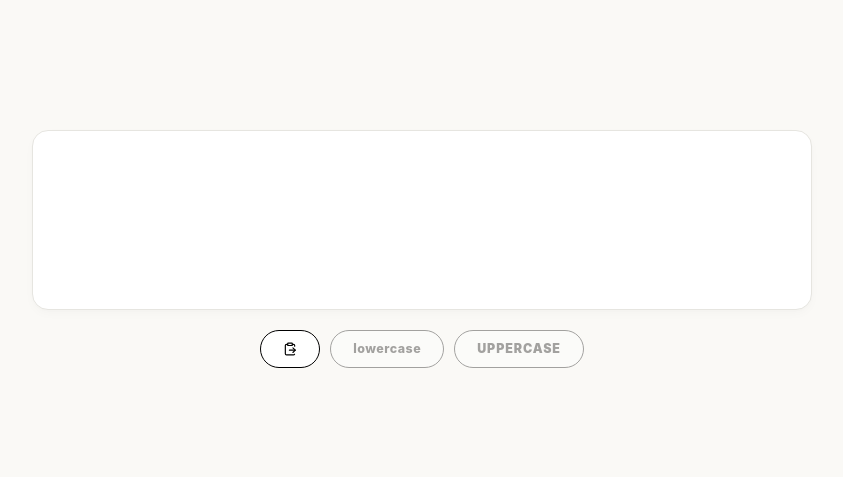
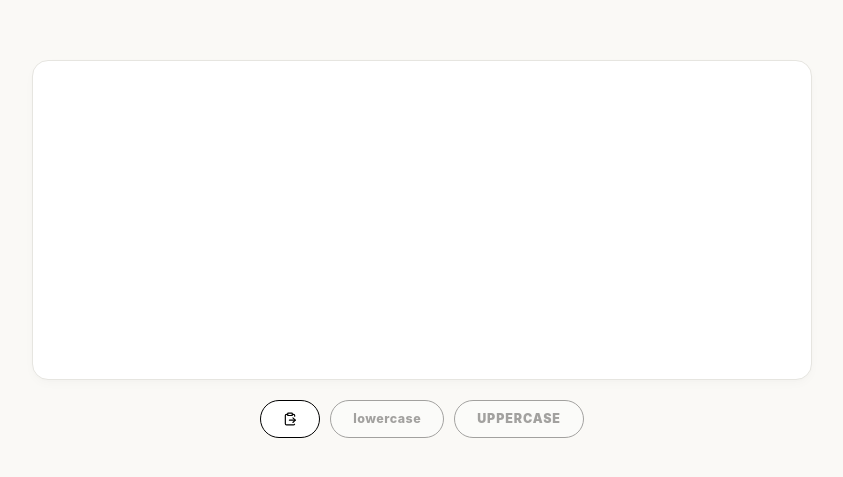
Before and after one commit to shihcb/data-extractor, a React (Vite) app: page / in a window 1280 px wide. Shown: the part 151-628 px from the top of the page, without its empty margins (218-1061 px from the left). Built offline with nearby package versions, Linux system fonts and the light colour scheme.

Commit message:
Make case converter text box taller
Co-Authored-By: Claude Opus 5.5 <noreply@anthropic.com>
Claude-Session: https://claude.ai/code/session_01T5PPzjBirz8SmDVgPiRp39

```diff
--- a/src/index.css
+++ b/src/index.css
@@ -74,7 +74,7 @@ button {
 
 .case-converter-textarea {
   width: 100%;
-  min-height: 180px;
+  min-height: 320px;
   resize: none;
   background: var(--bg-card);
   border: 1px solid var(--border-subtle);
```
